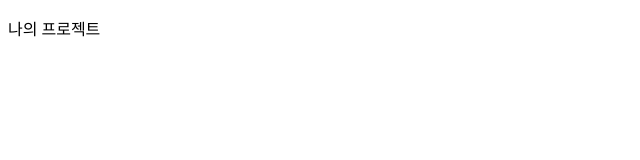
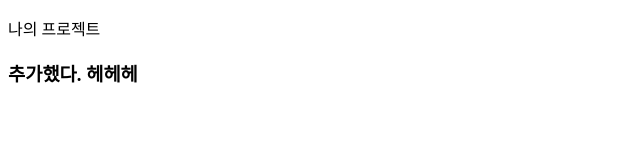
Before and after one commit to JINAH-Git/First-Project, a plain HTML site: page first_project/index.html in a window 1280 px wide. Shown: the whole page, without its empty margins (0-640 px from the left). Drawn offline with Linux system fonts and the light colour scheme.

Commit message:
second commit

```diff
--- a/first_project/index.html
+++ b/first_project/index.html
@@ -9,6 +9,8 @@
   <body>
     <p>나의 프로젝트</p>
 
+    <h3>추가했다. 헤헤헤</h3>
+
     <script src="main.js"></script>
   </body>
 </html>
```
